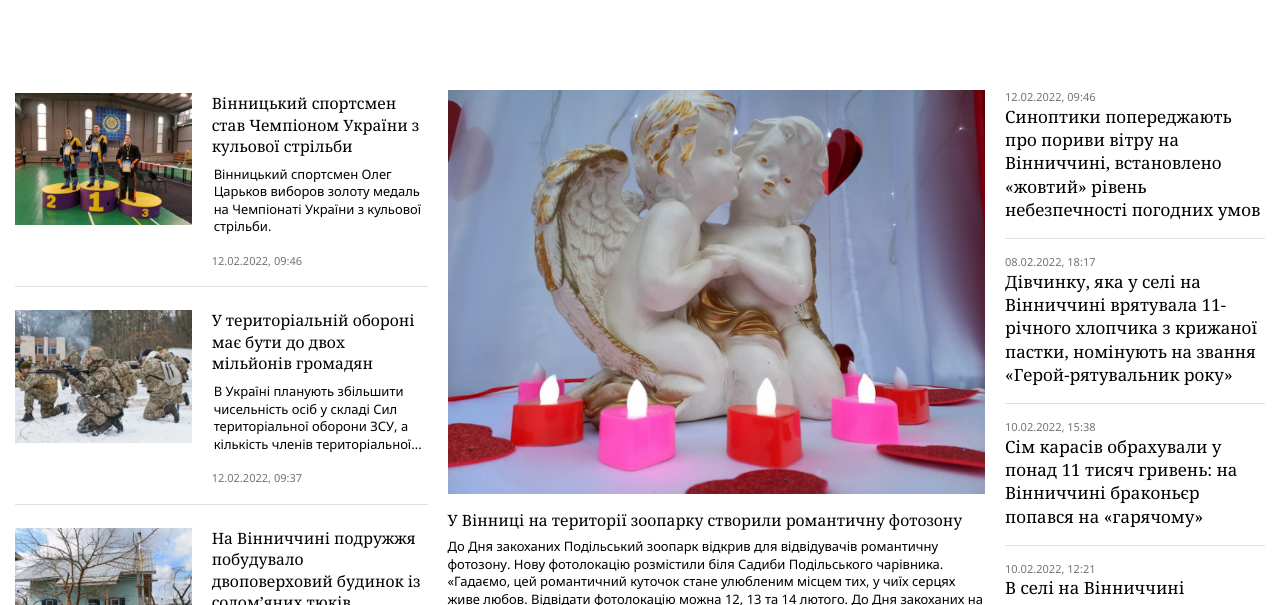
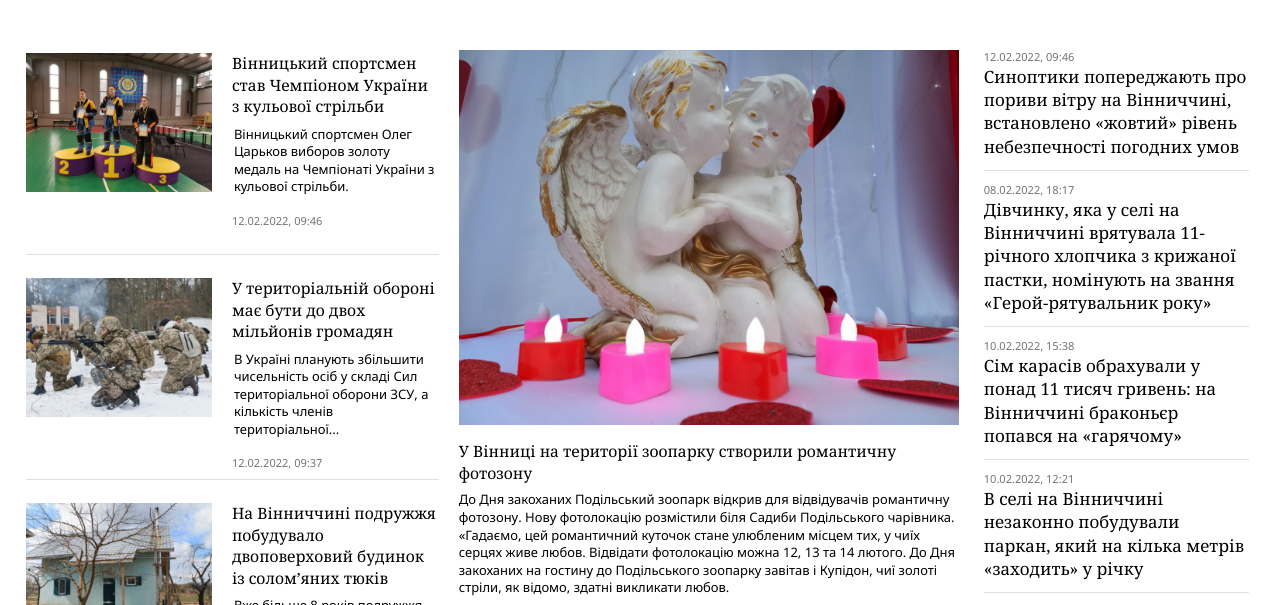
Before and after one commit to Stalmax76/News-Pages, a website: page src/index.html in a window 1280 px wide. Shown: the part 195-800 px from the top of the page. Drawn offline with nearby package versions, Linux system fonts and the light colour scheme; files that its build step writes are made by us from their sources; files whose address does not match are found by name; a web font is replaced by a local one.

Commit message:
first-page with grid

```diff
--- a/gulp/version.json
+++ b/gulp/version.json
@@ -1,3 +1,3 @@
 {
-    "main": "20230424211647"
+    "main": "20230425211153"
 }
--- a/src/html/pages/city-page.html
+++ b/src/html/pages/city-page.html
@@ -73,7 +73,7 @@
               до Подільського зоопарку завітав і Купідон, чиї золоті стріли, як
               відомо, здатні викликати любов.
             </div>
-            <div class="card-with-big-foto__date card-date">
+            <div class="content-card-with-big-foto__date card-date">
               12 лютого 2022, 14:08
             </div>
           </div>
--- a/src/scss/_common.scss
+++ b/src/scss/_common.scss
@@ -19,28 +19,32 @@ $titleFontFamily: "Noto Serif";
    column-gap: 20px;
    padding-bottom: 18px;
    margin-bottom: 20px;
-   &:last-child {
-      margin-bottom: 2px;
-   }
+
    &__image {
-      flex: 0 1 45%;
+      flex: 0 0 45%;
       img {
          width: 100%;
       }
    }
    &__content {
-      flex: 0 1 55%;
+      flex: 0 0 50%;
    }
 }
 .content-card-with-foto {
    display: flex;
    flex-direction: column;
+   height: 100%;
    &__title {
       margin-bottom: 8px;
+      flex: 0 1 auto;
    }
    &__text {
       padding: 0px 2px 18px 2px;
-      align-self: auto;
+      align-self: stretch;
+      flex: 0 1 auto;
+   }
+   &__date {
+      flex: 0 1 auto;
    }
 }
 
@@ -48,32 +52,28 @@ $titleFontFamily: "Noto Serif";
 .card-with-big-foto {
    display: flex;
    flex-direction: column;
-   // justify-content: flex-start;
+   max-height: 100%;
+   justify-content: flex-start;
+   &__image {
+      flex: 0 1 55%;
+      img {
+         width: 100%;
+      }
+   }
 }
-.card-with-big-foto__image {
-   flex: 0 1 55%;
-}
-.card-with-big-foto__image img {
-   width: 100%;
-}
-.card-with-big-foto__content {
-   flex: 0 1 30%;
+.content-card-with-big-foto {
+   flex: 0 1 40%;
    width: 100%;
    text-align: left;
-}
-.content-card-with-big-foto {
-}
-.content-card-with-big-foto__title {
-   margin-top: 16px;
-   flex: 0 1 auto;
-}
-
-.content-card-with-big-foto__text {
-   margin-top: 7px;
-}
-
-.card-with-big-foto__date {
-   margin-top: 7px;
+   &__title {
+      margin-top: 16px;
+   }
+   &__text {
+      margin-top: 7px;
+   }
+   &__date {
+      margin-top: 9px;
+   }
 }
 
 // ============= commman block=============================================
@@ -97,14 +97,14 @@ $titleFontFamily: "Noto Serif";
 }
 // ========================== item-news-card ===========================================================
 .card-news {
-   padding-bottom: 16px;
+   padding-bottom: 12px;
    &__date {
       padding-bottom: 4px;
    }
    &__text {
       text-align: left;
       border-bottom: 1px solid rgba(224, 224, 224, 1);
-      padding-bottom: 1.28rem; /* 128.571429%; /* 18/14 */
+      padding-bottom: 12px;
    }
 }
 
@@ -128,3 +128,18 @@ $titleFontFamily: "Noto Serif";
       }
    }
 }
+
+@media (min-width: 1699.98px) {
+   .card-title {
+      font-size: 18px;
+   }
+   .card-text {
+      font-size: 14px;
+      &__noto-serife {
+         font-size: 18px;
+      }
+   }
+   .card-data {
+      font-size: 12px;
+   }
+}
--- a/src/scss/_main.scss
+++ b/src/scss/_main.scss
@@ -1,13 +1,13 @@
 @import "pages/city_page.scss";
 
 .pages {
-   padding-top: 285px;
+   padding-top: 245px;
    padding-bottom: 30px;
 }
 .page {
 }
 .city-page {
-   min-width: 100%;
+   width: 100%;
 }
 
 .economics-page {
@@ -35,17 +35,8 @@
    background-color: $backgroundGray;
 }
 
-// .title {
-//    font-size: 24px;
-//    font-weight: 600;
-//    margin-bottom: 10px;
-// }
-
-// .text {
-//    font-size: 18px;
-//    font-weight: 400;
-//    line-height: 1.5;
-// }
+@media (max-width: 1399.98px) {
+}
 .city-page__title {
 }
 .city-page__text {
@@ -91,8 +82,8 @@
 .other-page__text {
 }
 
-// @media (min-width: 991.98px) {
-//    .pages {
-//       padding: 345px 0px 30px 0px;
-//    }
-// }
+@media (max-width: 1019.98px) {
+   .pages {
+      padding: 295px 0px 30px 0px;
+   }
+}
--- a/src/scss/pages/_city_page.scss
+++ b/src/scss/pages/_city_page.scss
@@ -1,7 +1,7 @@
 .city-page__wrapper {
    width: 100%;
    display: grid;
-   grid-template-columns: 33% 43% 22%;
+   grid-template-columns: 33% 40% 22%;
    grid-template-rows: repeat(3 1fr);
    column-gap: 20px;
 }
@@ -10,6 +10,12 @@
    grid-row: 1/4;
 }
 .first-block {
+   display: grid;
+   grid-template-columns: 1 1fr;
+   grid-template-rows: repeat(3, 225px);
+   &:last-child {
+      margin-bottom: 2px;
+   }
 }
 .first-block__item {
 }
@@ -22,52 +28,39 @@
 }
 
 .city-page__third-block {
-   grid-column: 3/4;
    grid-row: 1/4;
+   padding: 0 5px;
 }
 .third-block {
 }
 .third-block__wrapper {
-   padding-right: 15px;
+   display: grid;
+   grid-template-columns: 1 auto;
+   grid-template-rows: repeat(5, auto);
 }
 .third-block__item {
 }
 
-// @media (max-width: 1510px) {
-//    .content-city-page {
-//       flex-wrap: wrap;
-//       justify-content: center;
-//    }
-//    .first-block-city {
-//       flex: 0 1 40%;
-//    }
-//    .card-with-foto {
-//       justify-content: flex-start;
-//    }
-//    .card-with-foto__content {
-//       width: 100%;
-//       height: 100%;
-//    }
-//    .second-block-city {
-//       height: 100%;
-//    }
-//    .card-with-big-foto {
-//       width: 100%;
-//    }
-//    .content-city__third-block {
-//       flex: 0 1 100%;
-//       padding: 3px 5px;
-//    }
-//    .third-block__body {
-//       margin: 0 auto;
-//       display: flex;
-//       flex-wrap: wrap;
-//       gap: 25px;
-//    }
-//    .body-third-block__card {
-//       width: 45%;
-//    }
-// }
+@media (max-width: 1399.98px) {
+   .city-page__wrapper {
+      justify-content: center;
+      // grid-template-columns: repeat(4 auto);
+      // grid-template-rows: repeat(5 auto);
+      // grid-auto-rows: auto auto;
+   }
+   .city-page__first-block {
+      // grid-column: 1/3;
+      // grid-row: 1/4;
+   }
+   .city-page__second-block {
+      // grid-column: 3/5;
+      // grid-row: 1/4;
+   }
+   .city-page__third-block {
+      // grid-column: 1/3;
+      // grid-row: 4/6;
+   }
+}
 
 // @media (max-width: 1410px) {
 //    .content-city-page {
--- a/src/scss/style.scss
+++ b/src/scss/style.scss
@@ -90,3 +90,9 @@ footer {
    flex: 0 0 auto;
    background-color: $lightGray;
 }
+
+@media (min-width: 1199.98px) {
+   // .head-header__title h1 {
+   //    font-size: 60px;
+   // }
+}
```
Also changed, not shown: dist/css/style.css, dist/css/style.min.css, dist/img/stack/sprite.stack.html, dist/index.html.
